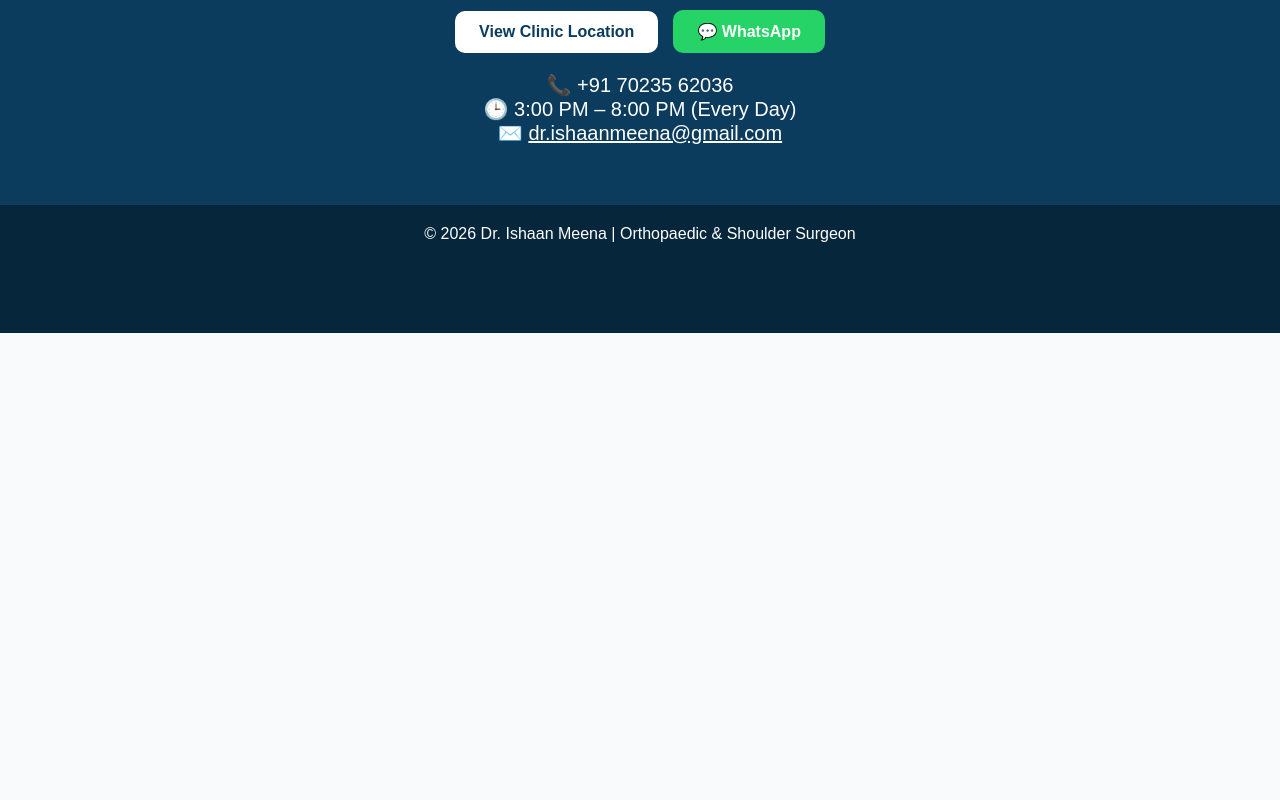
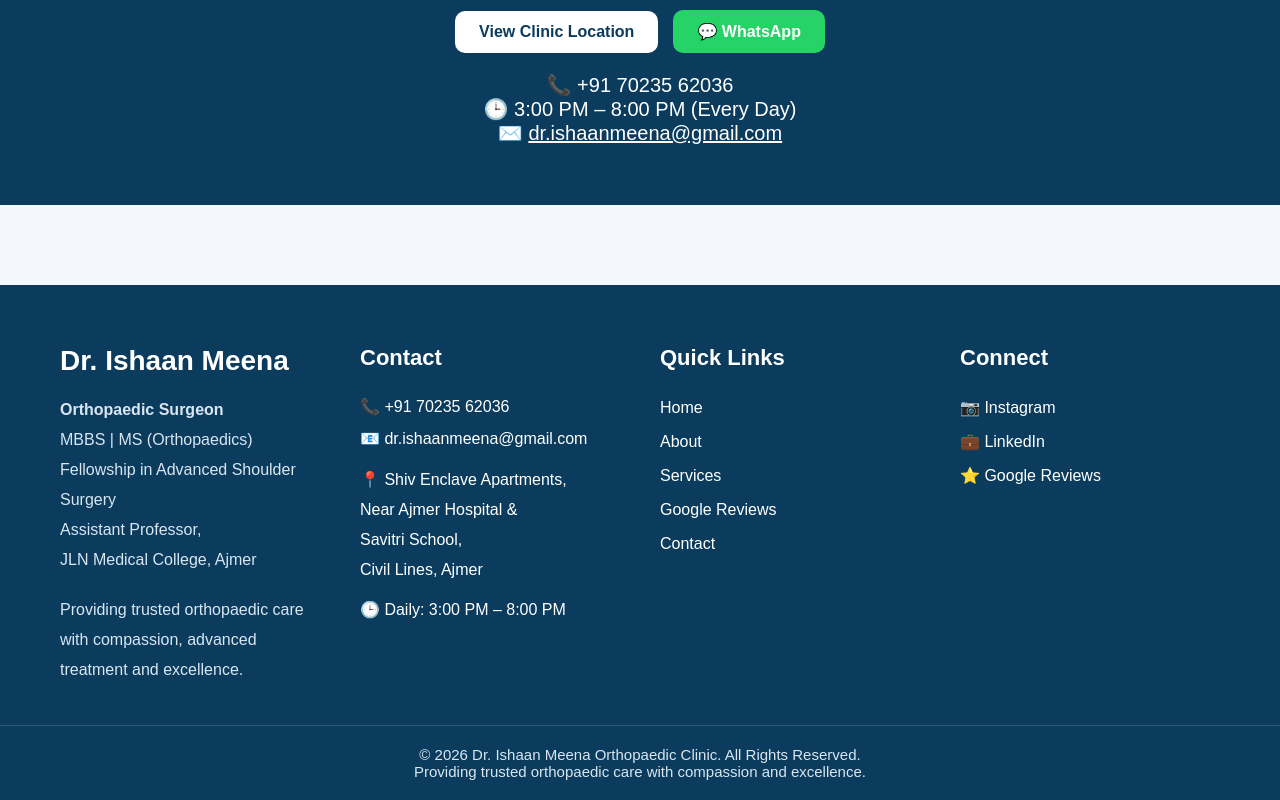
Before and after one commit to drishaanortho/drishaanortho-website, a Next.js app: page / in a window 1280 px wide. Shown: the part 4194-4994 px from the top of the page. Before the commit the page ends 4527 px from the top, so only its background shows below. Built offline with nearby package versions, Linux system fonts and the light colour scheme.

Commit message:
Add premium footer and integrate Footer component

```diff
--- a/app/page.tsx
+++ b/app/page.tsx
@@ -3,6 +3,7 @@ import About from "../components/About";
 import WhyChooseUs from "../components/WhyChooseUs";
 import Services from "../components/Services";
 import Testimonials from "../components/Testimonials";
+import Footer from "../components/Footer";
 export default function Home() {
 
   return (
@@ -255,17 +256,7 @@ transition: "0.3s",
         </p>
       </section>
 
-      <footer
-        style={{
-          backgroundColor: "#06263B",
-          color: "white",
-          textAlign: "center",
-          padding: "20px 20px 90px",
-        }}
-      >
-        <p>© {new Date().getFullYear()} Dr. Ishaan Meena | Orthopaedic & Shoulder Surgeon</p>
-      </footer>
-
+      <Footer />
       <a
         href="https://wa.me/917023562036"
         target="_blank"
```
